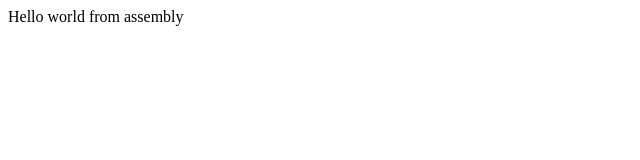
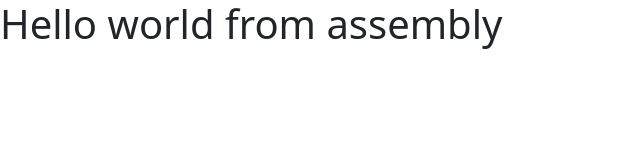
Before and after one commit to HSP303/webs2asm, a plain HTML site: page index.html in a window 1280 px wide. Shown: the whole page, without its empty margins (0-640 px from the left). Drawn offline with nearby package versions, Linux system fonts and the light colour scheme.

Commit message:
Pagina html com bootstrap. Exclusão dos arquivos *.o

```diff
--- a/index.html
+++ b/index.html
@@ -1,8 +1,10 @@
 <HTML>
 	<head>
 		<title>Hello World</title>
+		<link rel="stylesheet" href="https://cdn.jsdelivr.net/npm/bootstrap@5.3.3/dist/css/bootstrap.min.css">
 	</head>
 	<body>
-		Hello world from assembly
+		<h1>Hello world from assembly</h1>
+		<link rel="stylesheet" href="https://cdn.jsdelivr.net/npm/bootstrap@5.3.3/dist/css/bootstrap.min.css">
 	</body>
 </HTML>
```
Also changed, not shown: 5 other files.
